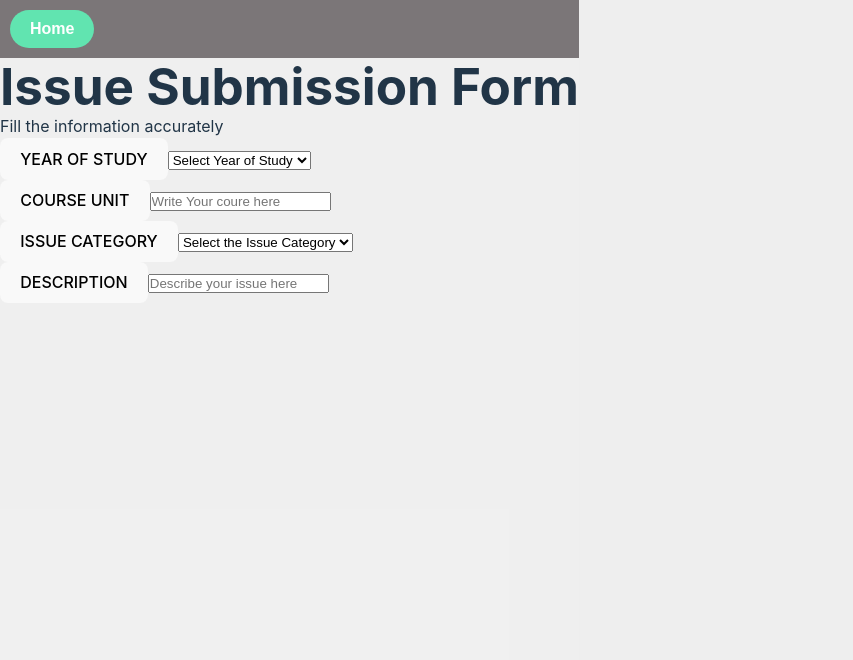
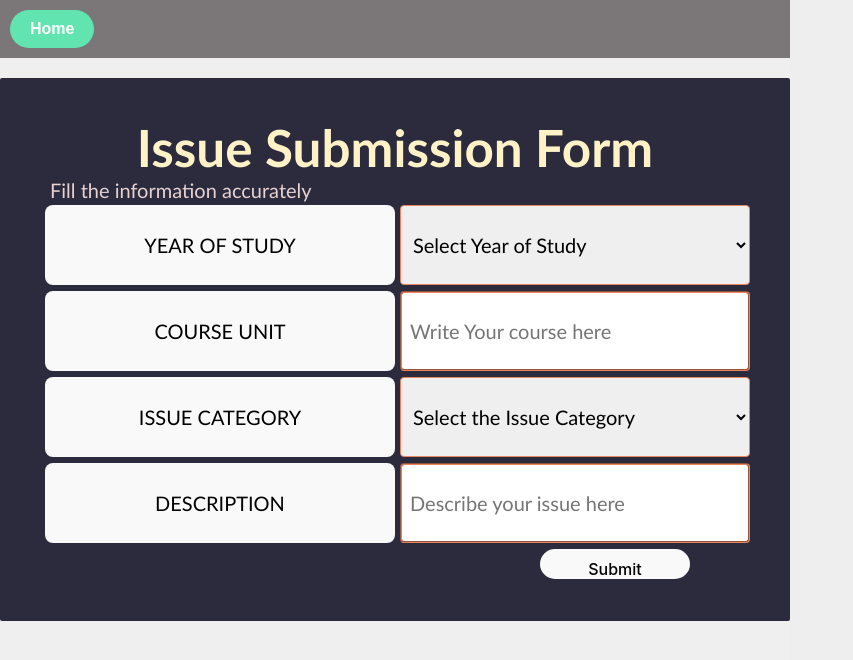
Before and after one commit to MORISON-K/AITS, a React (Vite) app in the folder client/aits_frontend/: page /IssueSubmission-Page in a window 1280 px wide. Shown: the top 660 px of the page, without its empty margins (0-853 px from the left). Built offline with nearby package versions, Linux system fonts and the light colour scheme; the HTML template or start-up script is replaced by a standard one.

Commit message:
Styling the Issue submission form

```diff
--- a/client/aits_frontend/src/App.css
+++ b/client/aits_frontend/src/App.css
@@ -155,6 +155,58 @@ cd
   width: 375px;
 }
 
+
+/* styling for the issue submission form */
+.issueForm{
+	display: flex;
+	align-items: center;
+	flex-direction: column;
+	margin: 20px auto;
+	border-radius: 2px;
+	padding: 40px;
+	background-color: #2b2b3d;
+	/* background-image: url("../public/backimg.jpeg"); */
+
+
+}
+
+.issueLabel {
+	margin-left: 10px;
+	color: rgb(230, 210, 210);
+	font-size: 20px;
+	font-family: 'Gill Sans', 'Gill Sans MT', Calibri, 'Trebuchet MS', sans-serif;
+}
+
+h1 {
+	color: var(--light-yellow);
+	margin-top: 1px;
+	font-family: 'Gill Sans', 'Gill Sans MT', Calibri, 'Trebuchet MS', sans-serif;
+}
+.issueButton,
+.issueContent {
+	width: 350px;
+	padding: 8px;
+	margin-left: 5px;
+	height: 80px;
+	font-size: 20px;
+	border-style: groove;
+	font-family: 'Gill Sans', 'Gill Sans MT', Calibri, 'Trebuchet MS', sans-serif;
+}
+
+.issueContent {
+	border-color: #e7855f;
+	border-radius: 4px;
+	margin-bottom: 6px;
+}
+
+.issueSubmit-button {
+	width: 150px;
+	height: 30px;
+	margin-left: 500px;
+	border-radius: 20px;
+	border-style: none;
+
+}
 
 
 /* student dash board new new */
--- a/client/aits_frontend/src/IssueSubmission_form.jsx
+++ b/client/aits_frontend/src/IssueSubmission_form.jsx
@@ -25,12 +25,12 @@ function IssueSubmission_form() {
 
   }
   return (
-    <div>
+    <div className='issueForm'>
       <h1>Issue Submission Form</h1>
       <form onSubmit={handleSubmit}>
-        <label htmlFor="">Fill the information accurately</label><br />
-        <button>YEAR OF STUDY</button>
-        <select name="yearOfStudy" value={formData.yearOfStudy} onChange={handleChange} className=''>
+        <label className='issueLabel'>Fill the information accurately</label><br />
+        <button className='issueButton'>YEAR OF STUDY</button>
+        <select name="yearOfStudy" value={formData.yearOfStudy} onChange={handleChange} className='issueContent'>
           <option value="">Select Year of Study</option>
           <option value="yearOne">Year One</option>
           <option value="yearTwo">Year Two</option>
@@ -39,18 +39,19 @@ function IssueSubmission_form() {
           <option value="yearFive">Year Five</option>
         </select><br />
 
-        <button>COURSE UNIT</button>
-        <input type="text" name="courseUnit" placeholder='Write Your coure here'  /> <br />
-        <button>ISSUE CATEGORY</button>
-        <select name="issueCategory" value={formData.issueCategory} onChange={handleChange} className=''>
+        <button className='issueButton'>COURSE UNIT</button>
+        <input type="text" name="courseUnit" placeholder='Write Your course here' className='issueContent' /> <br />
+        <button className='issueButton'>ISSUE CATEGORY</button>
+        <select name="issueCategory" value={formData.issueCategory} onChange={handleChange} className='issueContent'>
           <option value="">Select the Issue Category</option>
           <option value="missingMarks">Missing Marks</option>
           <option value="incorrectGrades">Incorrect Grades</option>
           <option value="remarking">Remarking</option>
           <option value="other">Other</option>
         </select><br />
-        <button>DESCRIPTION</button>
-        <input type="text" name='description' placeholder='Describe your issue here'  /><br />
+        <button className='issueButton'>DESCRIPTION</button>
+        <input type="text" name='description' placeholder='Describe your issue here' className='issueContent' /><br />
+        <button className='issueSubmit-button'>Submit</button>
       </form>
 
     </div>
```
Also changed, not shown: client/aits_frontend/public/backimg.jpeg (added).
